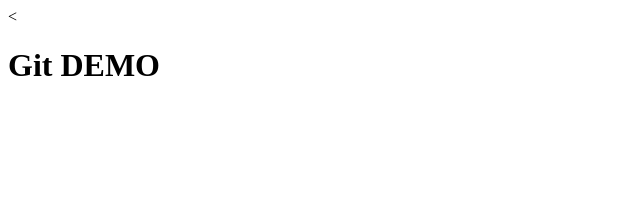
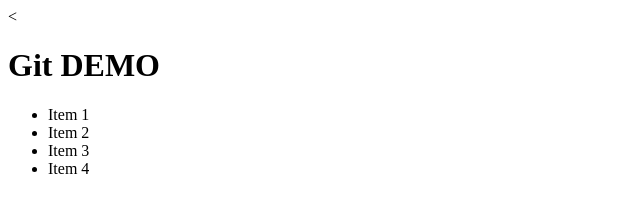
Before and after one commit to meow0013/hello-git, a plain HTML site: page index.html in a window 1280 px wide. Shown: the whole page, without its empty margins (0-640 px from the left). Drawn offline with Linux system fonts and the light colour scheme.

Commit message:
added list of items

```diff
--- a/index.html
+++ b/index.html
@@ -4,5 +4,13 @@
 </head>
 <body>
 	<h1>Git DEMO</h1>
+
+	 <ul>
+	 	<li>Item 1</li>
+	 	<li>Item 2</li>
+	 	<li>Item 3</li>
+	 	<li>Item 4</li>
+	 </ul>
+
 </body>
 </html>
```
